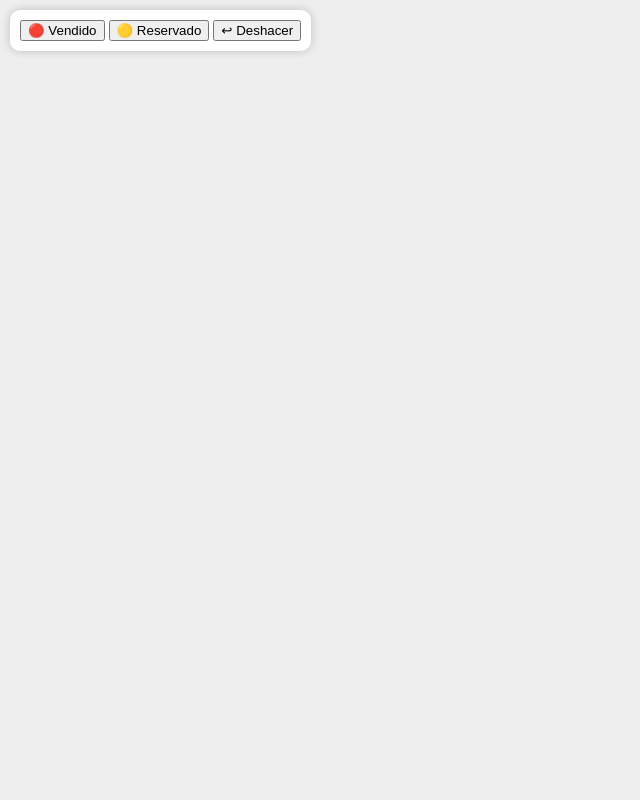
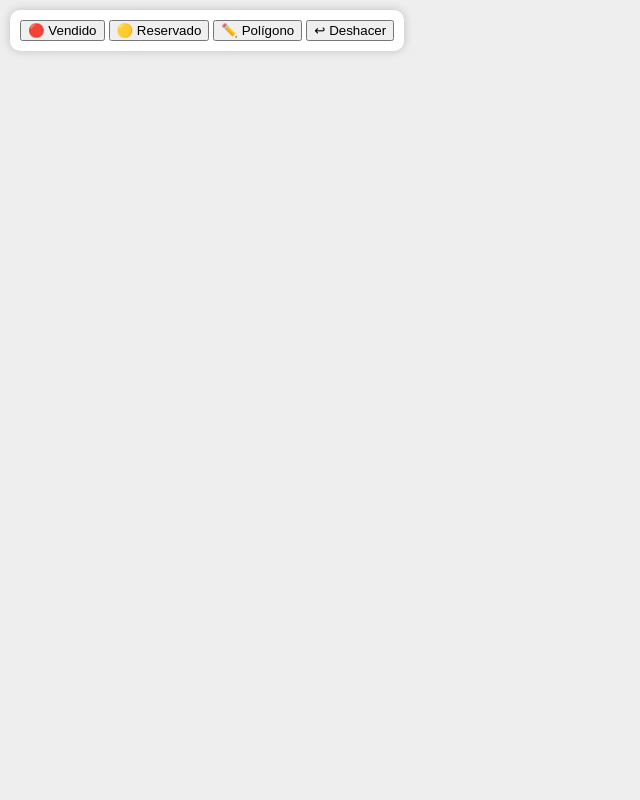
Before and after one commit to leonardoAndre7/proyecto_entradas_excel, a Django app: page /lotes/plano/ in a window 1280 px wide. Shown: the whole page, without its empty margins (0-640 px from the left). Run offline with Django 5.2, Linux system fonts and the light colour scheme; the visitor is signed in with stand-in values (Sample User, id 1); data that the repository does not hold is empty.

Commit message:
proyecto nexo editable

```diff
--- a/webcliente/lotes/templates/lotes/plano.html
+++ b/webcliente/lotes/templates/lotes/plano.html
@@ -49,6 +49,7 @@ box-shadow:0 0 10px rgba(0,0,0,0.2);
 <div class="panel">
 <button onclick="setModo('vendido')">🔴 Vendido</button>
 <button onclick="setModo('reservado')">🟡 Reservado</button>
+<button onclick="activarPoligono()">✏️ Polígono</button>
 <button onclick="deshacer()">↩ Deshacer</button>
 </div>
 {% endif %}
@@ -61,15 +62,21 @@ let lotes = JSON.parse('{{ lotes|escapejs }}');
 let historial = [];
 
 let modo = "vendido";
+let modoDibujo = "rect";
 
 function setModo(n){
-modo = n;
+    modo = n;
+    modoDibujo = "rect";
+}
+
+function activarPoligono(){
+    modoDibujo = "poligono";
+    puntos = [];
 }
 
 const plano = document.getElementById("plano");
 const canvas = document.getElementById("draw-layer");
 const container = document.getElementById("container");
-
 const ctx = canvas.getContext("2d");
 
 let scale = 1;
@@ -81,15 +88,16 @@ let posY = 0;
 let isDragging = false;
 let startX, startY;
 
-let isDrawing = false;
-let startDrawX = 0;
-let startDrawY = 0;
+let isDrawingRect = false;
+let rectStartX = 0;
+let rectStartY = 0;
+
+let puntos = [];
 
 
 /* INICIAR */
 
 function iniciar(){
-
 canvas.width = plano.naturalWidth;
 canvas.height = plano.naturalHeight;
 
@@ -104,45 +112,21 @@ scale = minScale;
 
 actualizarTransform();
 dibujarLotes();
-
 }
 
 plano.onload = iniciar;
 if(plano.complete){ iniciar(); }
 
 
-/* DIBUJAR LOTES */
-
-function dibujarLotes(){
-
-ctx.clearRect(0,0,canvas.width,canvas.height);
-
-lotes.forEach(lote=>{
-
-if(lote.estado === "vendido"){
-ctx.fillStyle = "rgba(255,0,0,0.4)";
-}
-else if(lote.estado === "reservado"){
-ctx.fillStyle = "rgba(255,255,0,0.4)";
-}
-else{
-return;
-}
-
-ctx.fillRect(lote.x, lote.y, lote.width, lote.height);
-
-});
-
-}
-
-
-/* BUSCAR LOTE */
+/* DETECTAR CLICK EN LOTE */
 
 function obtenerLoteEn(x, y){
 
 for(let i = lotes.length - 1; i >= 0; i--){
 
 let l = lotes[i];
+
+if(l.width != null){
 
 if(
 x >= l.x &&
@@ -151,6 +135,29 @@ y >= l.y &&
 y <= l.y + l.height
 ){
 return l;
+}
+
+}
+
+if(l.puntos && l.puntos.length >= 3){
+
+let dentro = false;
+
+for(let j=0, k=l.puntos.length-1; j<l.puntos.length; k=j++){
+
+let xi = l.puntos[j].x;
+let yi = l.puntos[j].y;
+let xj = l.puntos[k].x;
+let yj = l.puntos[k].y;
+
+let intersect = ((yi > y) !== (yj > y)) &&
+(x < (xj - xi) * (y - yi) / (yj - yi) + xi);
+
+if(intersect) dentro = !dentro;
+}
+
+if(dentro) return l;
+
 }
 
 }
@@ -171,12 +178,50 @@ headers:{
 "Content-Type":"application/json",
 "X-CSRFToken":getCookie("csrftoken")
 },
-body:JSON.stringify({
-id: lote.id
-})
+body:JSON.stringify({ id: lote.id })
 });
 
 dibujarLotes();
+}
+
+
+/* DIBUJAR */
+
+function dibujarLotes(){
+
+ctx.clearRect(0,0,canvas.width,canvas.height);
+
+lotes.forEach(lote=>{
+
+let color = lote.estado === "vendido"
+? "rgba(255,0,0,0.4)"
+: "rgba(255,255,0,0.4)";
+
+if(lote.width != null){
+ctx.fillStyle = color;
+ctx.fillRect(lote.x, lote.y, lote.width, lote.height);
+}
+
+if(lote.puntos && lote.puntos.length >= 2){
+
+ctx.strokeStyle = "black";
+ctx.lineWidth = 20;
+
+ctx.beginPath();
+
+lote.puntos.forEach((p,i)=>{
+if(i===0){
+ctx.moveTo(p.x,p.y);
+}else{
+ctx.lineTo(p.x,p.y);
+}
+});
+
+ctx.closePath();
+ctx.stroke();
+}
+
+});
 
 }
 
@@ -187,17 +232,60 @@ container.addEventListener("wheel",function(e){
 
 e.preventDefault();
 
-if(e.deltaY < 0){
-scale += 0.1;
-}else{
-scale -= 0.1;
-}
+scale += (e.deltaY < 0 ? 0.1 : -0.1);
 
 if(scale < minScale) scale = minScale;
 if(scale > 5) scale = 5;
 
 limitar();
 actualizarTransform();
+});
+
+
+/* CLICK POLÍGONO */
+
+container.addEventListener("click",function(e){
+
+if(!esAdmin) return;
+if(modoDibujo !== "poligono") return;
+
+let rect = canvas.getBoundingClientRect();
+
+let x = (e.clientX - rect.left) / scale;
+let y = (e.clientY - rect.top) / scale;
+
+puntos.push({x,y});
+
+dibujarLotes();
+
+ctx.strokeStyle = "black";
+ctx.lineWidth = 16;
+
+ctx.beginPath();
+
+puntos.forEach((p,i)=>{
+if(i===0){
+ctx.moveTo(p.x,p.y);
+}else{
+ctx.lineTo(p.x,p.y);
+}
+});
+
+ctx.stroke();
+
+});
+
+
+/* DOBLE CLICK */
+
+container.addEventListener("dblclick",function(){
+
+if(puntos.length < 3) return;
+
+guardarPoligono(puntos);
+
+puntos = [];
+modoDibujo = "rect";
 
 });
 
@@ -211,8 +299,6 @@ let rect = canvas.getBoundingClientRect();
 let x = (e.clientX - rect.left) / scale;
 let y = (e.clientY - rect.top) / scale;
 
-
-// 🔥 ALT + CLICK = ELIMINAR
 if(e.altKey && esAdmin){
 
 let lote = obtenerLoteEn(x,y);
@@ -224,19 +310,16 @@ return;
 
 }
 
+if(e.shiftKey && esAdmin && modoDibujo==="rect"){
 
-// 🔥 SHIFT = DIBUJAR
-if(e.shiftKey && esAdmin){
+isDrawingRect = true;
 
-isDrawing = true;
-
-startDrawX = x;
-startDrawY = y;
+rectStartX = x;
+rectStartY = y;
 
 }else{
 
 isDragging = true;
-
 startX = e.clientX - posX;
 startY = e.clientY - posY;
 
@@ -245,9 +328,17 @@ startY = e.clientY - posY;
 });
 
 
-/* MOUSEMOVE */
+/* 🔥 OPTIMIZACIÓN SIN CAMBIAR LÓGICA */
+
+let ticking = false;
 
 document.addEventListener("mousemove",function(e){
+
+if(ticking) return;
+
+ticking = true;
+
+requestAnimationFrame(()=>{
 
 if(isDragging){
 
@@ -256,109 +347,101 @@ posY = e.clientY - startY;
 
 limitar();
 actualizarTransform();
+}
+
+if(isDrawingRect){
+
+let rect = canvas.getBoundingClientRect();
+
+let x = (e.clientX - rect.left) / scale;
+let y = (e.clientY - rect.top) / scale;
+
+let w = x - rectStartX;
+let h = y - rectStartY;
+
+dibujarLotes();
+
+ctx.strokeStyle = "black";
+ctx.lineWidth = 3;
+ctx.strokeRect(rectStartX, rectStartY, w, h);
 
 }
 
-if(isDrawing){
-
-let rect = canvas.getBoundingClientRect();
-
-let currentX = (e.clientX - rect.left) / scale;
-let currentY = (e.clientY - rect.top) / scale;
-
-let width = currentX - startDrawX;
-let height = currentY - startDrawY;
-
-dibujarLotes();
-
-ctx.strokeStyle = "blue";
-ctx.lineWidth = 2;
-ctx.strokeRect(startDrawX, startDrawY, width, height);
-
-}
+ticking = false;
 
 });
 
+});
 
-/* MOUSEUP */
 
 document.addEventListener("mouseup",function(e){
 
 isDragging = false;
 
-if(isDrawing && esAdmin){
+if(isDrawingRect){
 
 let rect = canvas.getBoundingClientRect();
 
-let endX = (e.clientX - rect.left) / scale;
-let endY = (e.clientY - rect.top) / scale;
+let x = (e.clientX - rect.left) / scale;
+let y = (e.clientY - rect.top) / scale;
 
-let width = endX - startDrawX;
-let height = endY - startDrawY;
+let w = x - rectStartX;
+let h = y - rectStartY;
 
-if(width < 0){
-startDrawX += width;
-width = Math.abs(width);
+guardarRect(rectStartX, rectStartY, w, h);
+
+isDrawingRect = false;
 }
-
-if(height < 0){
-startDrawY += height;
-height = Math.abs(height);
-}
-
-guardarLote(startDrawX, startDrawY, width, height);
-
-}
-
-isDrawing = false;
 
 });
 
 
 /* GUARDAR */
 
-function guardarLote(x,y,width,height){
+function guardarRect(x,y,w,h){
 
 const planoId = document.getElementById("plano_id").value;
 
 fetch("/lotes/guardar-lote/",{
-
 method:"POST",
-
 headers:{
 "Content-Type":"application/json",
 "X-CSRFToken":getCookie("csrftoken")
 },
-
 body:JSON.stringify({
-x:x,
-y:y,
-width:width,
-height:height,
-estado: modo,
-plano_id: planoId
+x:x,y:y,width:w,height:h,estado:modo,plano_id:planoId
 })
-
 })
 .then(res=>res.json())
 .then(data=>{
+lotes.push({id:data.id,x,y,width:w,height:h,estado:modo});
+historial.push(data.id);
+dibujarLotes();
+});
+}
 
-const nuevo = {
-id: data.id,
-x:x,
-y:y,
-width:width,
-height:height,
-estado: modo
-};
+function guardarPoligono(puntos){
 
-lotes.push(nuevo);
-historial.push(nuevo);
+const planoId = document.getElementById("plano_id").value;
 
+fetch("/lotes/guardar-lote/",{
+method:"POST",
+headers:{
+"Content-Type":"application/json",
+"X-CSRFToken":getCookie("csrftoken")
+},
+body:JSON.stringify({
+puntos:puntos,
+estado:modo,
+plano_id:planoId
+})
+})
+.then(res=>res.json())
+.then(data=>{
+lotes.push({id:data.id,puntos:puntos,estado:modo});
+historial.push(data.id);
 dibujarLotes();
-
 });
-
 }
 
 
@@ -366,12 +449,22 @@ dibujarLotes();
 
 function deshacer(){
 
-if(historial.length === 0) return;
+if(historial.length===0) return;
 
-let ultimo = historial.pop();
+let id = historial.pop();
 
-eliminarLote(ultimo);
+lotes = lotes.filter(l=>l.id!==id);
 
+fetch("/lotes/eliminar-lote/",{
+method:"POST",
+headers:{
+"Content-Type":"application/json",
+"X-CSRFToken":getCookie("csrftoken")
+},
+body:JSON.stringify({id:id})
+});
+
+dibujarLotes();
 }
 
 
@@ -390,7 +483,6 @@ if(posY > 0) posY = 0;
 
 if(posX < minX) posX = minX;
 if(posY < minY) posY = minY;
-
 }
 
 
@@ -398,39 +490,29 @@ if(posY < minY) posY = minY;
 
 function actualizarTransform(){
 
-let transform = `translate(${posX}px,${posY}px) scale(${scale})`;
+let t = `translate(${posX}px,${posY}px) scale(${scale})`;
 
-plano.style.transform = transform;
-canvas.style.transform = transform;
-
+plano.style.transform = t;
+canvas.style.transform = t;
 }
 
 
 /* CSRF */
 
 function getCookie(name){
+let cookieValue=null;
 
-let cookieValue = null;
+if(document.cookie){
+let cookies=document.cookie.split(';');
 
-if(document.cookie && document.cookie !== ''){
-
-let cookies = document.cookie.split(';');
-
-for(let i=0;i<cookies.length;i++){
-
-let cookie = cookies[i].trim();
-
-if(cookie.substring(0,name.length+1) === (name+'=')){
-cookieValue = decodeURIComponent(cookie.substring(name.length+1));
-break;
+for(let c of cookies){
+c=c.trim();
+if(c.startsWith(name+'=')){
+cookieValue=decodeURIComponent(c.substring(name.length+1));
 }
-
 }
-
 }
-
 return cookieValue;
-
 }
 
 </script>
--- a/webcliente/lotes/views.py
+++ b/webcliente/lotes/views.py
@@ -4,12 +4,10 @@ from .models import Plano, Lote
 import json
 from django.contrib.auth.decorators import login_required
 
-
 def ver_plano(request):
 
     plano = Plano.objects.first()
 
-    # 🔥 Si no hay plano, evitar error
     if not plano:
         return render(request, "lotes/plano.html", {
             "plano": None,
@@ -17,18 +15,30 @@ def ver_plano(request):
             "es_admin": request.user.is_staff
         })
 
-    # 🔥 SOLO LOTES DE ESTE PLANO
-    lotes = list(
-        Lote.objects.filter(plano=plano).values(
-            "id", "x", "y", "width", "height", "estado"
-        )
-    )
+    lotes_qs = Lote.objects.filter(plano=plano)
+
+    lotes = []
+
+    for l in lotes_qs:
+        lotes.append({
+            "id": l.id,
+            "x": l.x,
+            "y": l.y,
+            "width": l.width,
+            "height": l.height,
+            "estado": l.estado,
+            # 🔥 ASEGURAR LISTA REAL
+            "puntos": l.puntos if l.puntos else None
+        })
 
     return render(request, "lotes/plano.html", {
         "plano": plano,
         "lotes": json.dumps(lotes),
-        "es_admin": request.user.is_staff  # 🔥 SOLO ADMIN REAL
+        "es_admin": request.user.is_staff
     })
+
+
+
 
 
 @login_required
@@ -36,7 +46,6 @@ def guardar_lote(request):
 
     if request.method == "POST":
 
-        # 🔒 SOLO ADMIN
         if not request.user.is_staff:
             return JsonResponse({"error": "No autorizado"}, status=403)
 
@@ -44,13 +53,20 @@ def guardar_lote(request):
 
         plano = get_object_or_404(Plano, id=data["plano_id"])
 
+        # 🔥 detectar si es polígono o rectángulo
+        puntos = data.get("puntos", None)
+
         lote = Lote.objects.create(
             plano=plano,
-            x=data["x"],
-            y=data["y"],
-            width=data["width"],
-            height=data["height"],
-            estado=data["estado"]  # 🔥 IMPORTANTE
+            puntos=puntos,  # puede ser None o lista
+
+            # 🔥 SOLO si es rectángulo
+            x=data.get("x"),
+            y=data.get("y"),
+            width=data.get("width"),
+            height=data.get("height"),
+
+            estado=data["estado"]
         )
 
         return JsonResponse({
@@ -58,7 +74,6 @@ def guardar_lote(request):
             "id": lote.id
         })
 
-    return JsonResponse({"error": "Método no permitido"}, status=405)
 
 
 @login_required
```
Also changed, not shown: webcliente/lotes/models.py (+7 -4 lines), webcliente/lotes/migrations/0004_lote_puntos_alter_lote_height_alter_lote_width_and_more.py (added).
